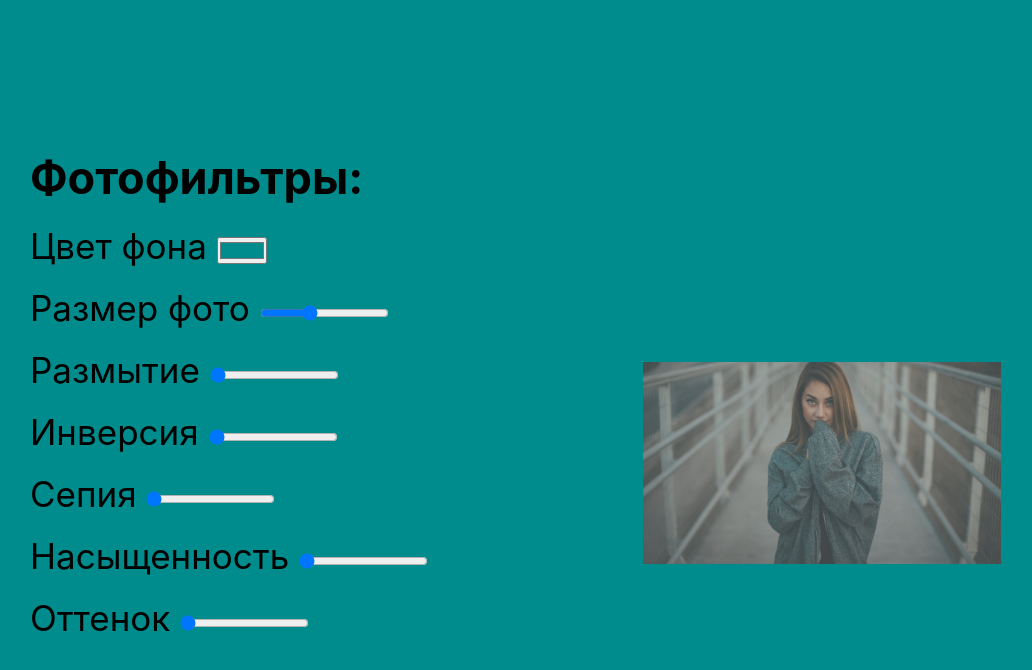
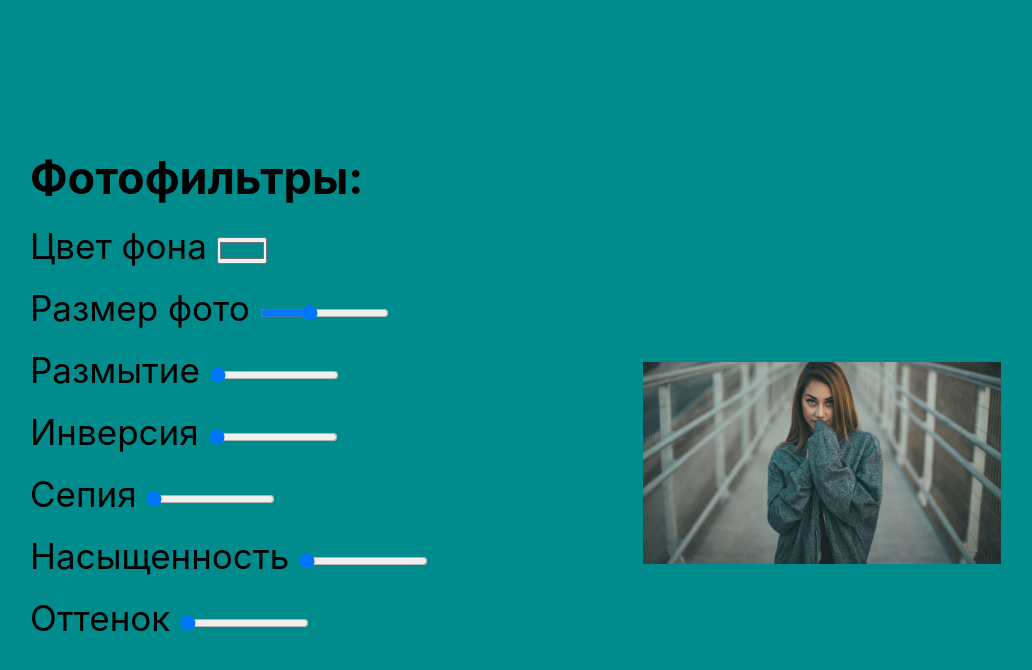
Before and after one commit to zhilinskiyt/CSSVariablesandJS, a plain HTML site: page index.html in a window 1280 px wide. Shown: the whole page, without its empty margins (10-1042 px from the left). Drawn offline with Linux system fonts and the light colour scheme.

Commit message:
feat: add css

```diff
--- a/style.scss
+++ b/style.scss
@@ -7,17 +7,15 @@
 // $photoWidth: 700px;
 // $photoHeight: 400px;
 
-
 :root {
   --blur: 0;
-  --invert: 20%;
+  --invert: 0%;
   --sepia: 0;
   --saturate: 100%;
   --hue-rotate: 0;
-  --base: #008C8C;
+  --base: #008c8c;
   --spacing: 40%;
 }
-
 
 * {
   margin: 0;
@@ -60,5 +58,6 @@ body {
 
 .photo {
   width: var(--spacing);
-  filter: blur(var(--blur)) sepia(var(--sepia)) saturate(var(--saturate)) hue-rotate(var(--hue-rotate));
+  filter: blur(var(--blur)) sepia(var(--sepia)) saturate(var(--saturate))
+    hue-rotate(var(--hue-rotate));
 }
```
Also changed, not shown: style.css, 1 other file.
